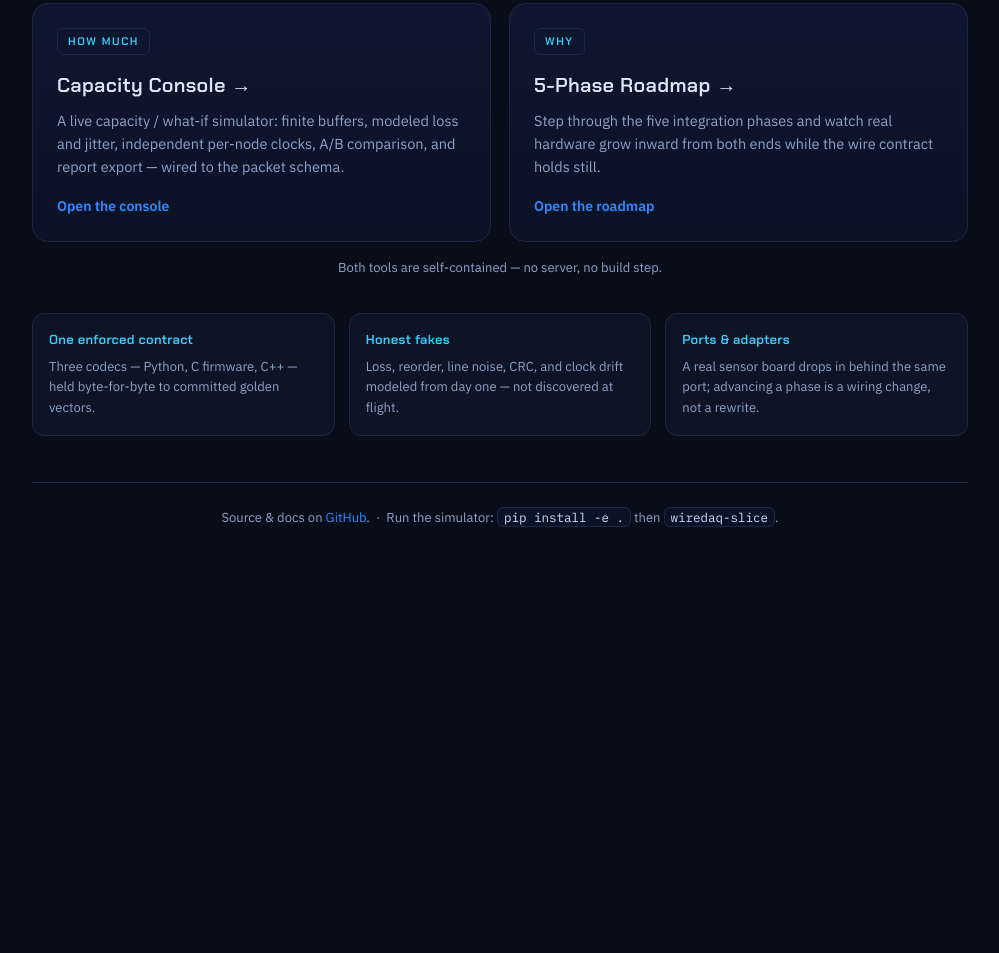
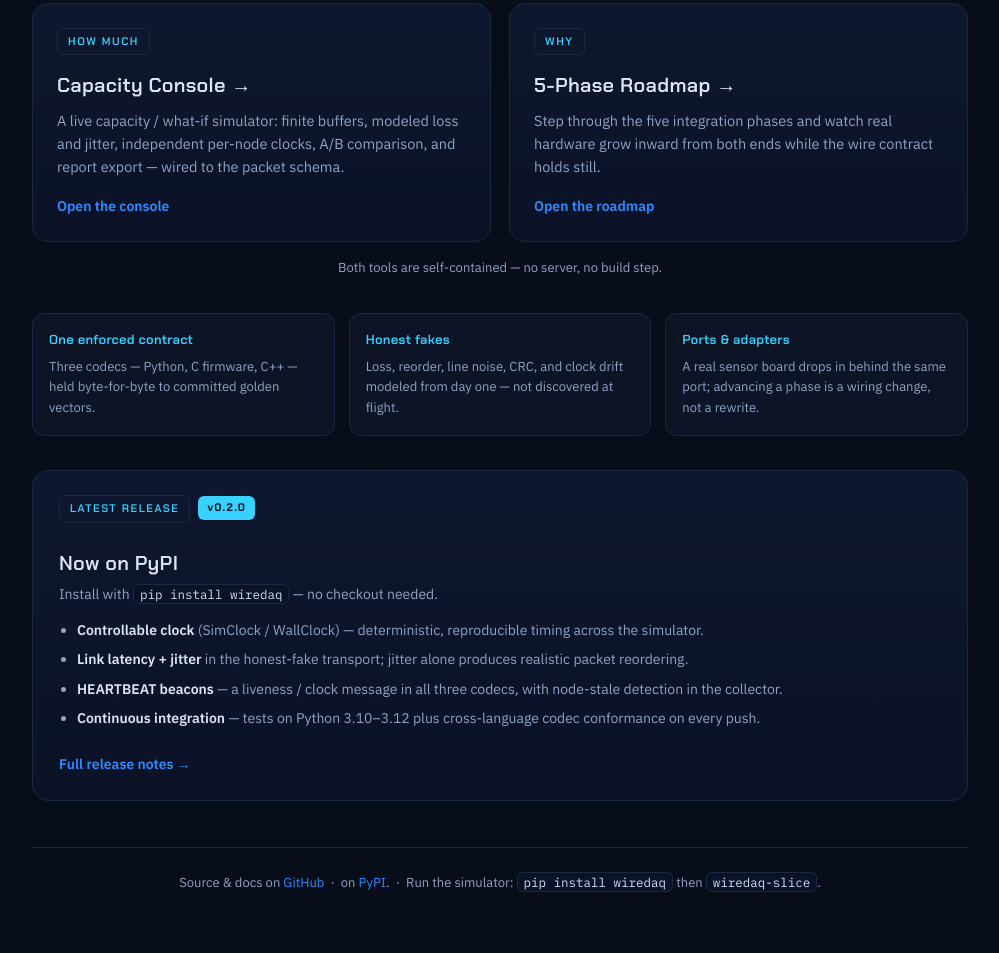
Before and after one commit to wuisabel-gif/WireDAQ, a plain HTML site: page site/index.html in a window 1280 px wide. Shown: the part 600-1553 px from the top of the page, without its empty margins (140-1139 px from the left). Before the commit the page ends 1189 px from the top, so only its background shows below. Drawn offline with Linux system fonts and the light colour scheme.

Commit message:
site: add v0.2.0 'what's new' section + PyPI install

```diff
--- a/site/index.html
+++ b/site/index.html
@@ -60,6 +60,20 @@
   a.link{color:var(--blue); text-decoration:none}
   a.link:hover{text-decoration:underline}
   code{font-family:"IBM Plex Mono",monospace; background:#0a1226; border:1px solid var(--line); border-radius:6px; padding:1px 6px; font-size:12.5px; color:#cfe0ff}
+  .release{background:linear-gradient(180deg,var(--panel),var(--bg2));
+    border:1px solid var(--line); border-radius:16px; padding:24px 26px; margin:34px 0}
+  .release h2{margin:10px 0 4px; font-size:20px; font-family:"Chakra Petch",sans-serif;
+    font-weight:600; letter-spacing:.3px}
+  .rel-sub{margin:0 0 14px; color:var(--muted); font-size:14px}
+  .rel-list{margin:0; padding-left:18px; color:var(--muted); font-size:14px}
+  .rel-list li{margin:7px 0}
+  .rel-list strong{color:var(--ink)}
+  .rel-link{display:inline-block; margin-top:16px; color:var(--blue); font-weight:600;
+    font-size:14px; text-decoration:none}
+  .rel-link:hover{text-decoration:underline}
+  .pill{display:inline-block; font-family:"Chakra Petch",sans-serif; font-weight:700;
+    font-size:11px; letter-spacing:.12em; color:#08101e; background:var(--cyan);
+    border-radius:6px; padding:3px 9px; margin-left:8px; vertical-align:middle}
 </style>
 </head>
 <body>
@@ -105,9 +119,23 @@
     <div class="feat"><h3>Ports &amp; adapters</h3><p>A real sensor board drops in behind the same port; advancing a phase is a wiring change, not a rewrite.</p></div>
   </section>
 
+  <section class="release">
+    <span class="badge">latest release</span><span class="pill">v0.2.0</span>
+    <h2>Now on PyPI</h2>
+    <p class="rel-sub">Install with <code>pip install wiredaq</code> — no checkout needed.</p>
+    <ul class="rel-list">
+      <li><strong>Controllable clock</strong> (SimClock / WallClock) — deterministic, reproducible timing across the simulator.</li>
+      <li><strong>Link latency + jitter</strong> in the honest-fake transport; jitter alone produces realistic packet reordering.</li>
+      <li><strong>HEARTBEAT beacons</strong> — a liveness / clock message in all three codecs, with node-stale detection in the collector.</li>
+      <li><strong>Continuous integration</strong> — tests on Python 3.10–3.12 plus cross-language codec conformance on every push.</li>
+    </ul>
+    <a class="rel-link" href="https://github.com/wuisabel-gif/WireDAQ/releases/tag/v0.2.0">Full release notes →</a>
+  </section>
+
   <footer>
-    Source &amp; docs on <a class="link" href="https://github.com/wuisabel-gif/WireDAQ">GitHub</a>.
-    &nbsp;·&nbsp; Run the simulator: <code>pip install -e .</code> then <code>wiredaq-slice</code>.
+    Source &amp; docs on <a class="link" href="https://github.com/wuisabel-gif/WireDAQ">GitHub</a>
+    &nbsp;·&nbsp; on <a class="link" href="https://pypi.org/project/wiredaq/">PyPI</a>.
+    &nbsp;·&nbsp; Run the simulator: <code>pip install wiredaq</code> then <code>wiredaq-slice</code>.
   </footer>
 </div>
 </body>
```
